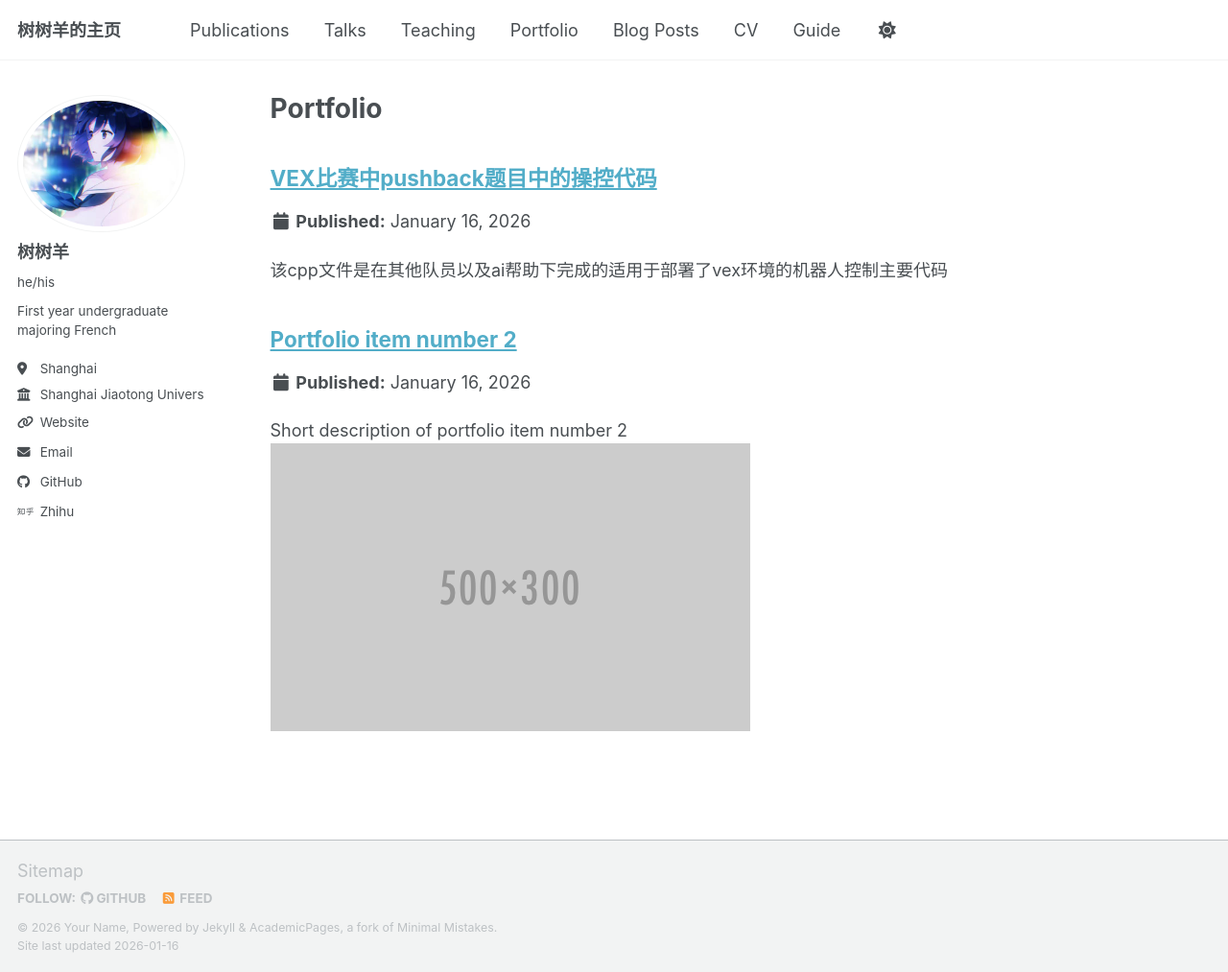
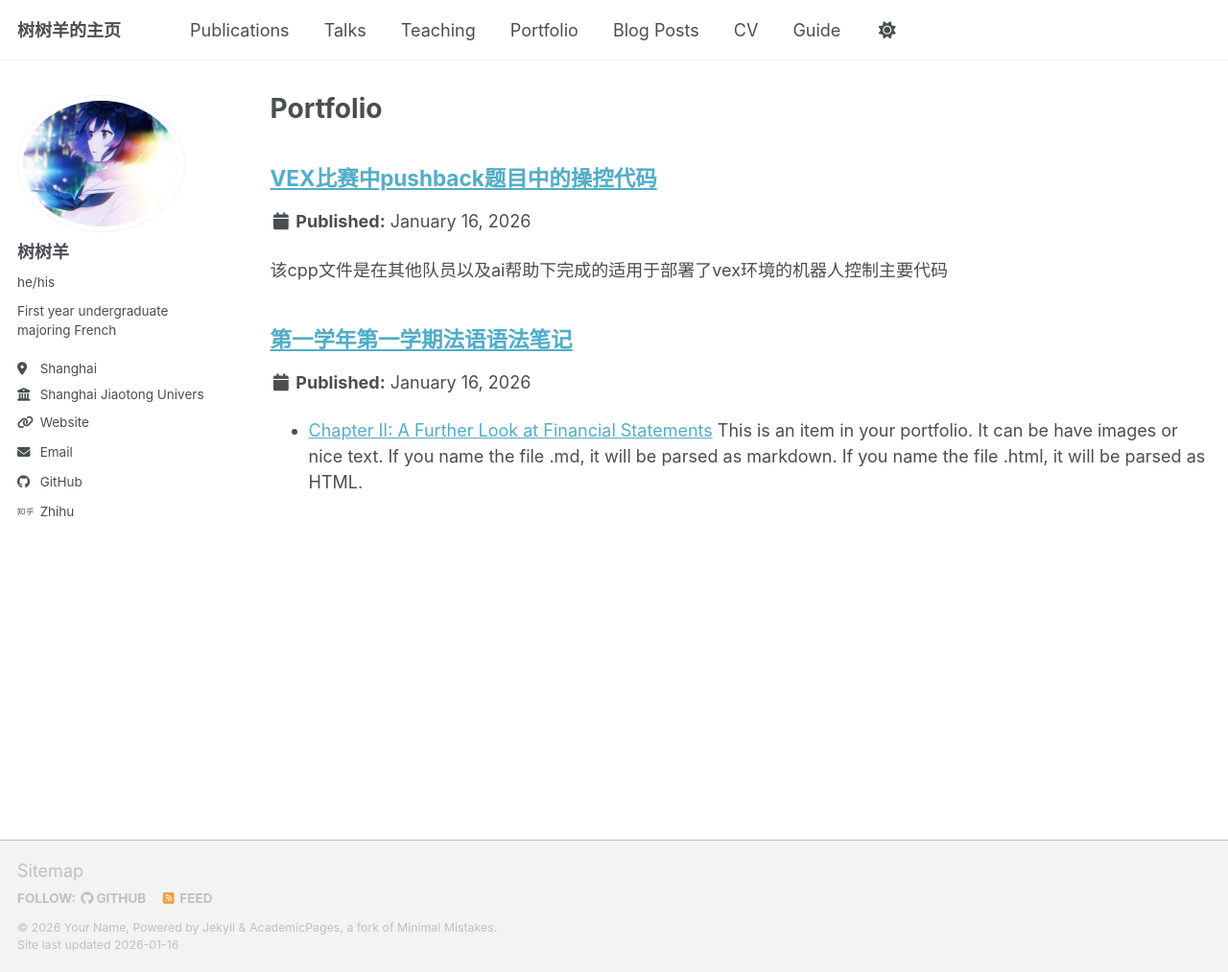
Before and after one commit to shushuyang231/shushuyang231.github.io, a Jekyll site: the page built from _pages/portfolio.html, in a window 1280 px wide and 1013 px high. Shown: the whole window at 96% size. Built offline with Jekyll 4.4.1, drawn with Linux system fonts in a browser that asks for light colours; a script bundle is joined from its source files by our own code; library files that are not in the unit come from our copies.

Commit message:
Update portfolio-2.html

```diff
--- a/_portfolio/portfolio-2.html
+++ b/_portfolio/portfolio-2.html
@@ -1,7 +1,6 @@
 ---
-title: "Portfolio item number 2"
-excerpt: "Short description of portfolio item number 2 <br/><img src='/images/500x300.png'>"
+title: "第一学年第一学期法语语法笔记"
 collection: portfolio
 ---
-
+- [Chapter II: A Further Look at Financial Statements](https://shushuyang231.github.io/files综合篇.pdf)
 This is an item in your portfolio. It can be have images or nice text. If you name the file .md, it will be parsed as markdown. If you name the file .html, it will be parsed as HTML.
```
